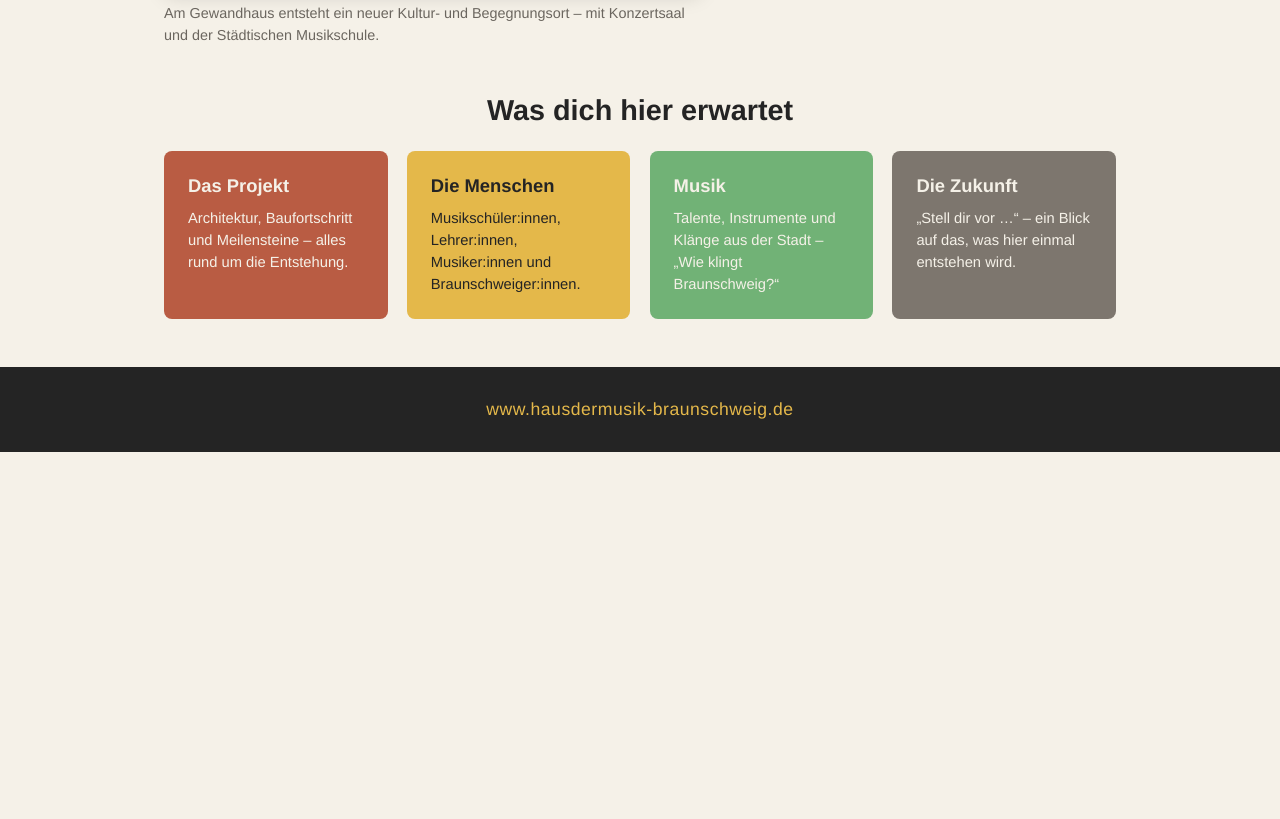
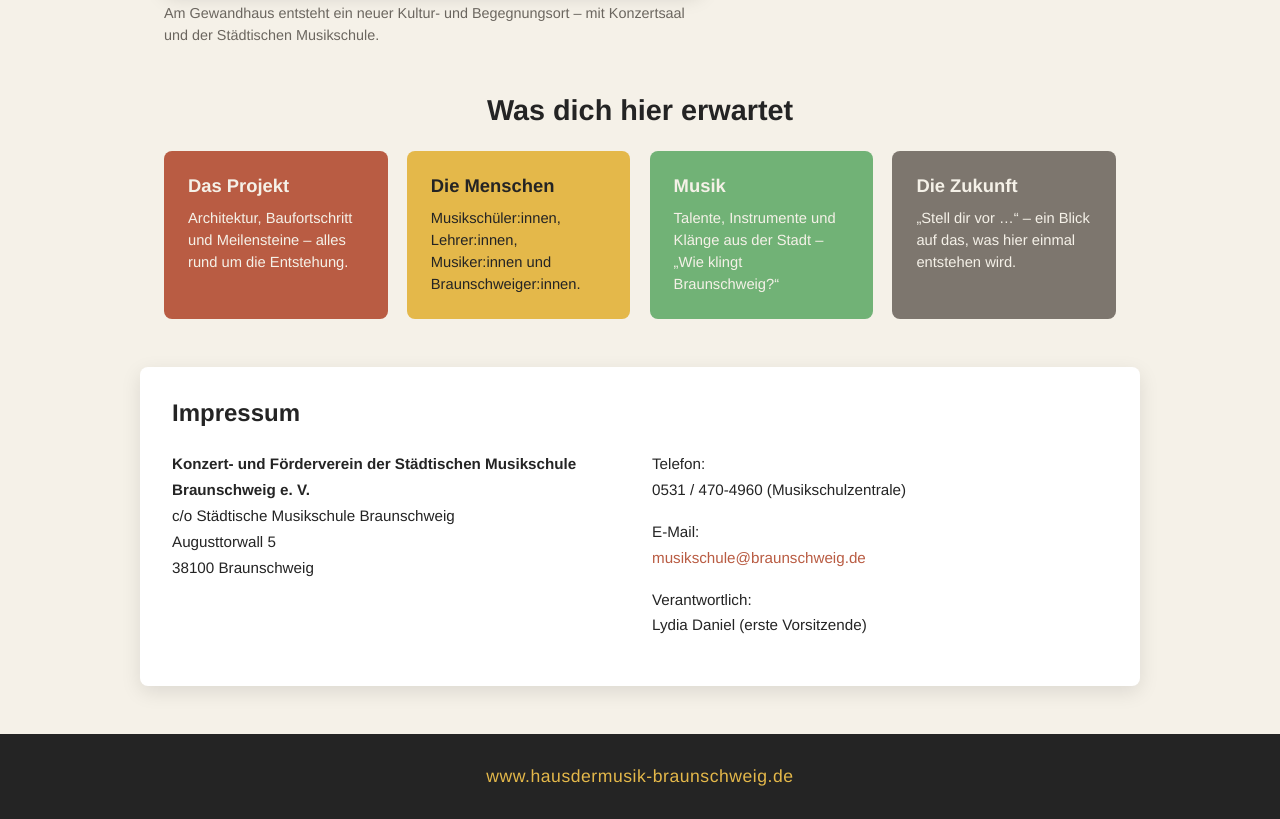
Before and after one commit to volkereckhardt1958/HdM-BS, a plain HTML site: page index.html in a window 1280 px wide. Shown: the part 1103-1922 px from the top of the page. Before the commit the page ends 1555 px from the top, so only its background shows below. Drawn offline with Linux system fonts and the light colour scheme.

Commit message:
Impressum hinzufuegen, Banner auf 'Bald online' kuerzen
Co-authored-by: volkereckhardt1958 <volkereckhardt1958@users.noreply.github.com>

```diff
--- a/index.html
+++ b/index.html
@@ -10,7 +10,7 @@
 <body>
 
   <div class="banner" aria-hidden="true">
-    <span>bald online &nbsp;–&nbsp; Fakten&nbsp; Meinungen&nbsp; Termine</span>
+    <span>Bald online</span>
   </div>
 
   <header class="hero">
@@ -82,6 +82,23 @@
     </section>
   </main>
 
+  <section class="impressum" id="impressum">
+    <h2>Impressum</h2>
+    <div class="impressum-grid">
+      <div>
+        <p><strong>Konzert- und Förderverein der Städtischen Musikschule Braunschweig e.&nbsp;V.</strong><br>
+        c/o Städtische Musikschule Braunschweig<br>
+        Augusttorwall 5<br>
+        38100 Braunschweig</p>
+      </div>
+      <div>
+        <p>Telefon:<br>0531 / 470-4960 (Musikschulzentrale)</p>
+        <p>E-Mail:<br><a href="mailto:musikschule@braunschweig.de">musikschule@braunschweig.de</a></p>
+        <p>Verantwortlich:<br>Lydia Daniel (erste Vorsitzende)</p>
+      </div>
+    </div>
+  </section>
+
   <footer>
     <a href="https://www.hausdermusik-braunschweig.de" target="_blank" rel="noopener">www.hausdermusik-braunschweig.de</a>
   </footer>
--- a/style.css
+++ b/style.css
@@ -237,6 +237,47 @@ body {
 .pillar-green { background: var(--green); }
 .pillar-grey { background: #7d766e; }
 
+.impressum {
+  max-width: 1000px;
+  margin: 0 auto 3rem;
+  padding: 2rem;
+  background: #fff;
+  border-radius: 8px;
+  box-shadow: 0 6px 20px rgba(0, 0, 0, 0.1);
+}
+
+.impressum h2 {
+  margin-bottom: 1.5rem;
+  font-size: 1.5rem;
+}
+
+.impressum-grid {
+  display: grid;
+  grid-template-columns: 1fr;
+  gap: 1.5rem;
+}
+
+@media (min-width: 700px) {
+  .impressum-grid {
+    grid-template-columns: 1fr 1fr;
+  }
+}
+
+.impressum p {
+  line-height: 1.7;
+  margin-bottom: 1rem;
+  font-size: 0.95rem;
+}
+
+.impressum a {
+  color: var(--red);
+  text-decoration: none;
+}
+
+.impressum a:hover {
+  text-decoration: underline;
+}
+
 footer {
   text-align: center;
   padding: 2rem 1rem;
```
